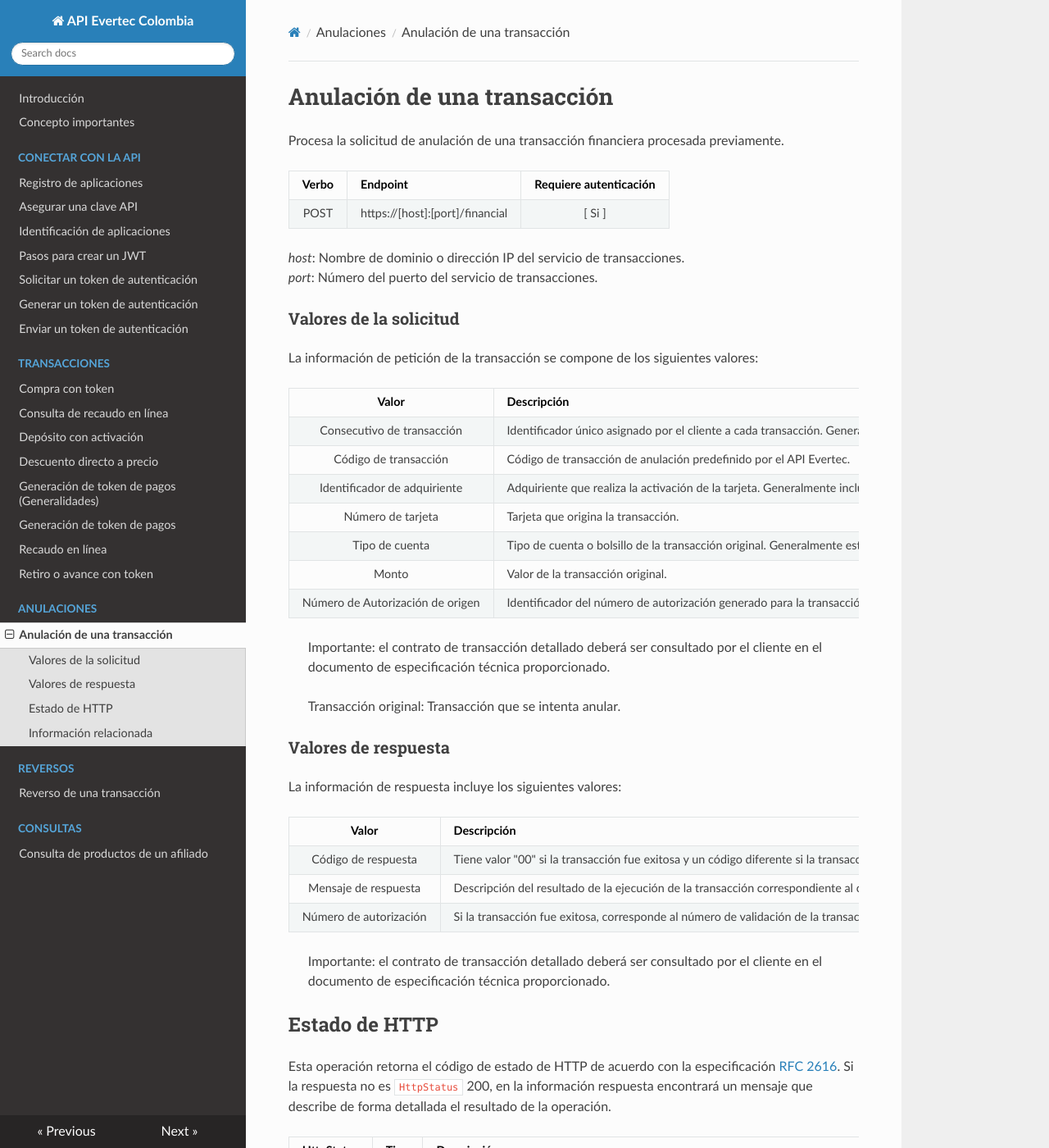
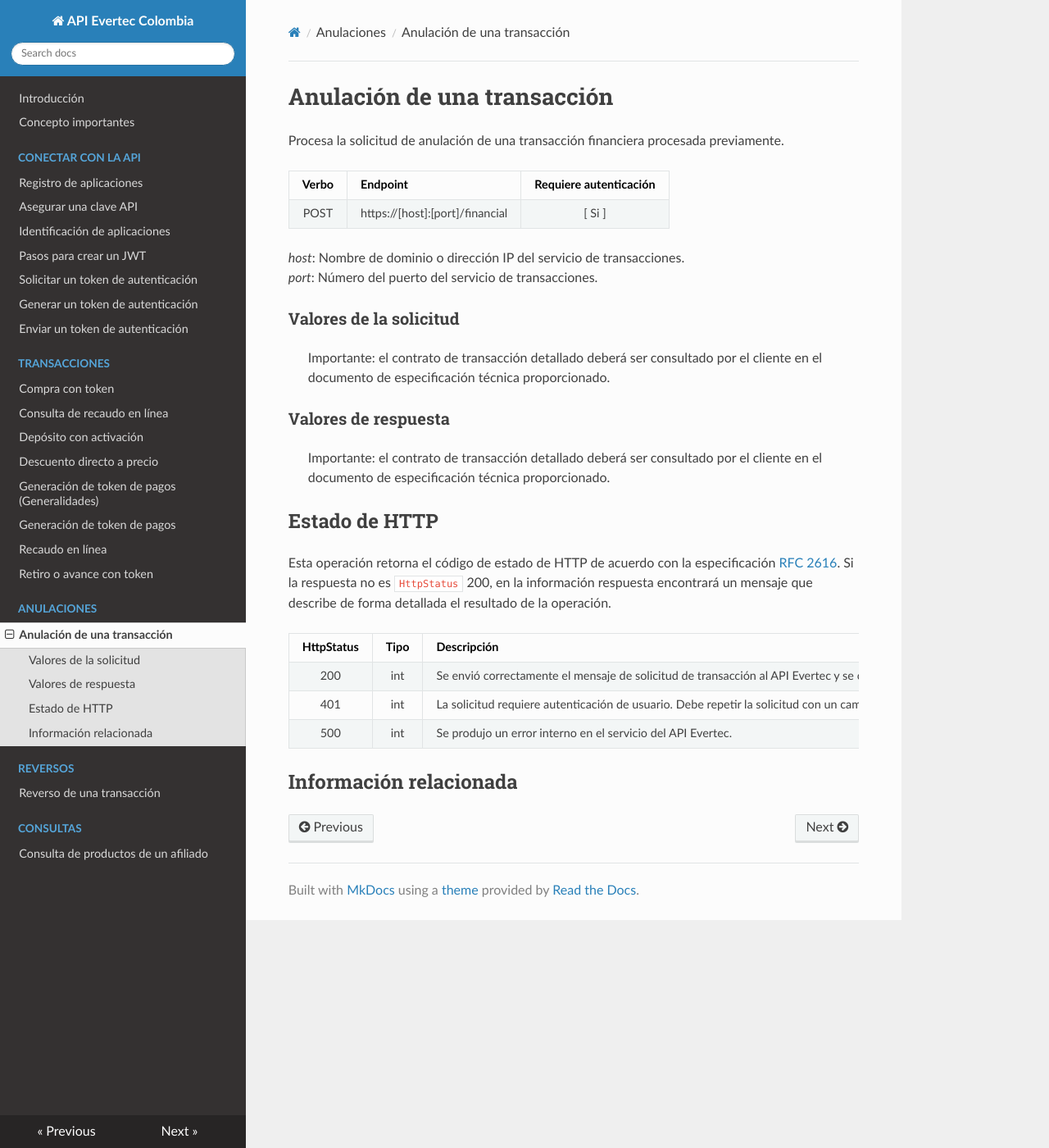
Before and after one commit to Picasso-api/Evertec-API, an MkDocs documentation site: the page built from docs/refund.md, in a window 1280 px wide and 1400 px high. Shown: the whole window at 82% size. Built offline with MkDocs 1.6.1, drawn with Linux system fonts in a browser that asks for light colours; nearby versions of some CDN libraries.

Commit message:
Update refund.md
Se elimina los valores solicitados en la petición y respuesta de la transacción

```diff
--- a/docs/refund.md
+++ b/docs/refund.md
@@ -11,31 +11,10 @@ Procesa la solicitud de anulación de una transacción financiera procesada prev
 
 ### Valores de la solicitud
 
-La información de petición de la transacción se compone de los siguientes valores:
-
-| Valor | Descripción                                      |
-| :---: | --------------------------------------------- |
-Consecutivo de transacción | Identificador único asignado por el cliente a cada transacción. Generalmente definido por un identificador global único ó GUID.
-Código de transacción | Código de transacción de anulación predefinido por el API Evertec.
-Identificador de adquiriente | Adquiriente que realiza la activación de la tarjeta. Generalmente incluye los identificadores del almacén y de la terminal de origen.
-Número de tarjeta | Tarjeta que origina la transacción.
-Tipo de cuenta | Tipo de cuenta o bolsillo de la transacción original. Generalmente este valor lo debe establecer el usuario y/o comercio en el punto de pago. Corresponde con una lista de valores predefinidos por Evertec Colombia.
-Monto | Valor de la transacción original.
-Número de Autorización de origen | Identificador del número de autorización generado para la transacción original.
-
 >Importante: el contrato de transacción detallado deberá ser consultado por el cliente en el documento de especificación técnica proporcionado.
 
-> Transacción original: Transacción que se intenta anular.
 
 ### Valores de respuesta
-
-La información de respuesta incluye los siguientes valores:
-
-| Valor | Descripción                                      |
-| :---: | --------------------------------------------- |
-Código de respuesta | Tiene valor "00" si la transacción fue exitosa y un código diferente si la transacción fue declinada. El mensaje de respuesta indicará el motivo de declinación.
-Mensaje de respuesta | Descripción del resultado de la ejecución de la transacción correspondiente al código de respuesta.
-Número de autorización | Si la transacción fue exitosa, corresponde al número de validación de la transacción retornado por el API Evertec.
 
 >Importante: el contrato de transacción detallado deberá ser consultado por el cliente en el documento de especificación técnica proporcionado.
 
```
